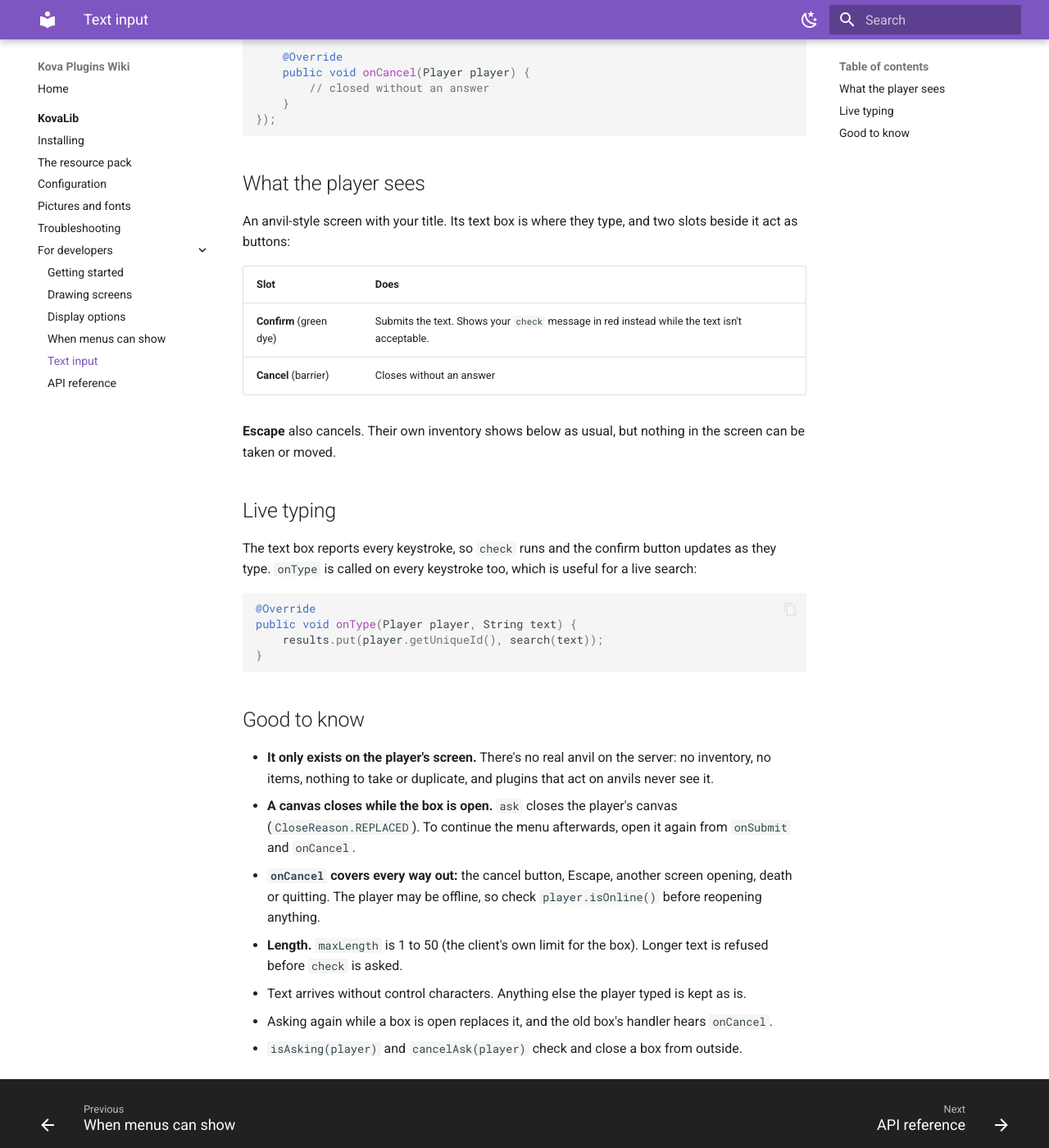
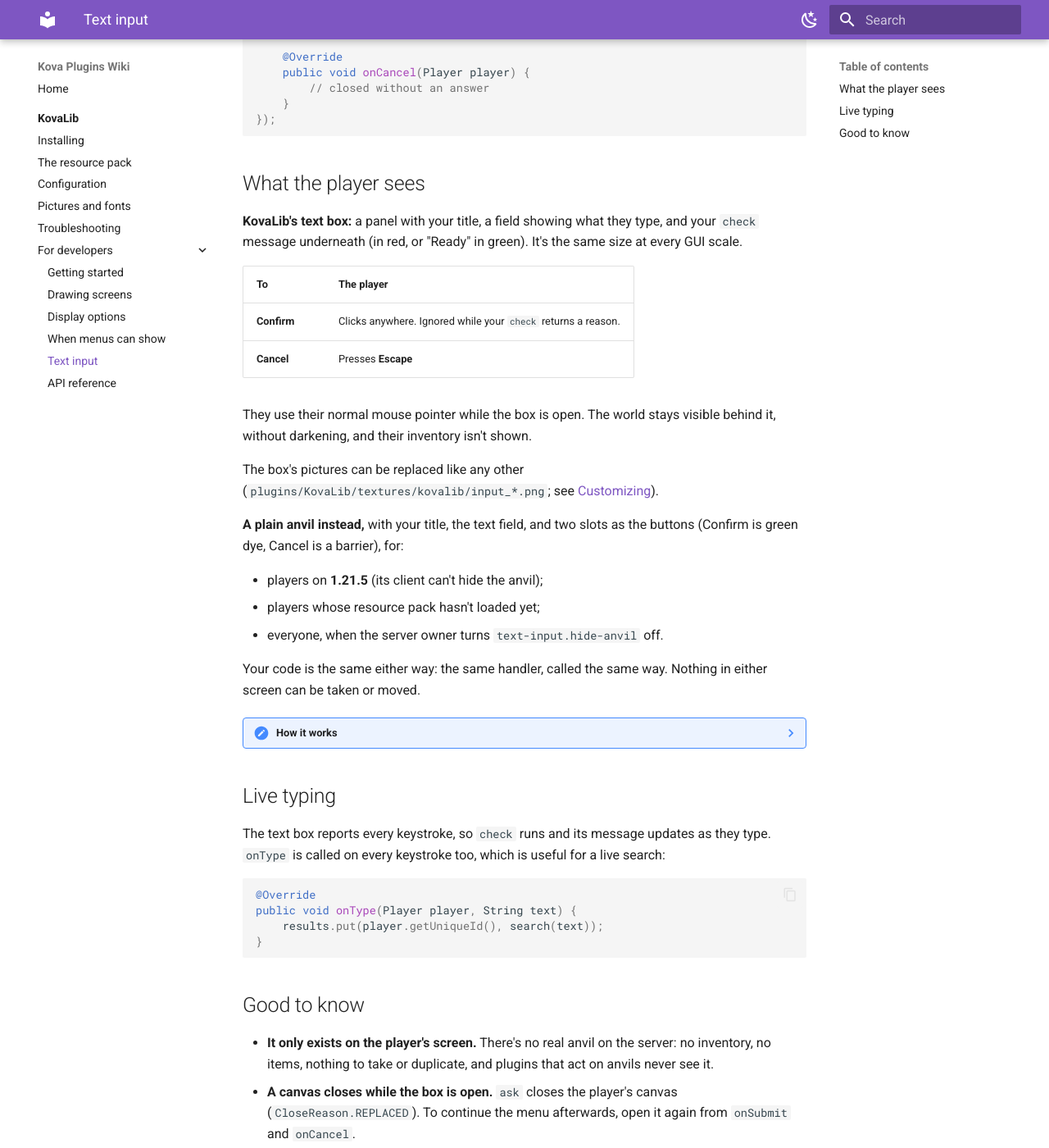
Before and after one commit to Kyossss/kova-wiki, an MkDocs documentation site: the page built from docs/kovalib/developers/text-input.md, in a window 1280 px wide and 1400 px high, scrolled down 457 px. Shown: the whole window at 82% size. Built offline with MkDocs 1.6.1 and Material for MkDocs 9.7.7, drawn with Linux system fonts in a browser that asks for light colours.

Commit message:
Publish docs from KovaPlugins ea98b4c

````diff
--- a/docs/kovalib/developers/text-input.md
+++ b/docs/kovalib/developers/text-input.md
@@ -27,20 +27,39 @@ canvas.ask(player, TextInput.of("Name your profile").maxLength(16), new TextInpu
 
 ## What the player sees
 
-An anvil-style screen with your title. Its text box is where they type, and two slots beside it act as
-buttons:
+**KovaLib's text box:** a panel with your title, a field showing what they type, and your `check`
+message underneath (in red, or "Ready" in green). It's the same size at every GUI scale.
 
-| Slot | Does |
+| To | The player |
 |---|---|
-| **Confirm** (green dye) | Submits the text. Shows your `check` message in red instead while the text isn't acceptable. |
-| **Cancel** (barrier) | Closes without an answer |
+| **Confirm** | Clicks anywhere. Ignored while your `check` returns a reason. |
+| **Cancel** | Presses **Escape** |
 
-**Escape** also cancels. Their own inventory shows below as usual, but nothing in the screen can be
-taken or moved.
+They use their normal mouse pointer while the box is open. The world stays visible behind it, without
+darkening, and their inventory isn't shown.
+
+The box's pictures can be replaced like any other (`plugins/KovaLib/textures/kovalib/input_*.png`; see
+[Customizing](../customization.md)).
+
+**A plain anvil instead,** with your title, the text field, and two slots as the buttons (Confirm is
+green dye, Cancel is a barrier), for:
+
+- players on **1.21.5** (its client can't hide the anvil);
+- players whose resource pack hasn't loaded yet;
+- everyone, when the server owner turns `text-input.hide-anvil` off.
+
+Your code is the same either way: the same handler, called the same way. Nothing in either screen can
+be taken or moved.
+
+??? note "How it works"
+    Both are an anvil screen that exists only on the player's client: its rename field is the one
+    vanilla text box that reports every keystroke. For the text box, KovaLib's resource pack hides that
+    anvil while the box is open, and the canvas draws the box in its place. The anvil is hidden for
+    that one player, and only while they type, so real anvils look normal.
 
 ## Live typing
 
-The text box reports every keystroke, so `check` runs and the confirm button updates as they type.
+The text box reports every keystroke, so `check` runs and its message updates as they type.
 `onType` is called on every keystroke too, which is useful for a live search:
 
 ```java
````
Also changed, not shown: docs/kovalib/configuration.md (+3 -1 lines), docs/kovalib/customization.md (+2 -1 lines), docs/kovalib/developers/getting-started.md (+1 -1 lines), docs/kovalib/index.md (+7 -5 lines), docs/kovalib/troubleshooting.md (+15 -1 lines).
